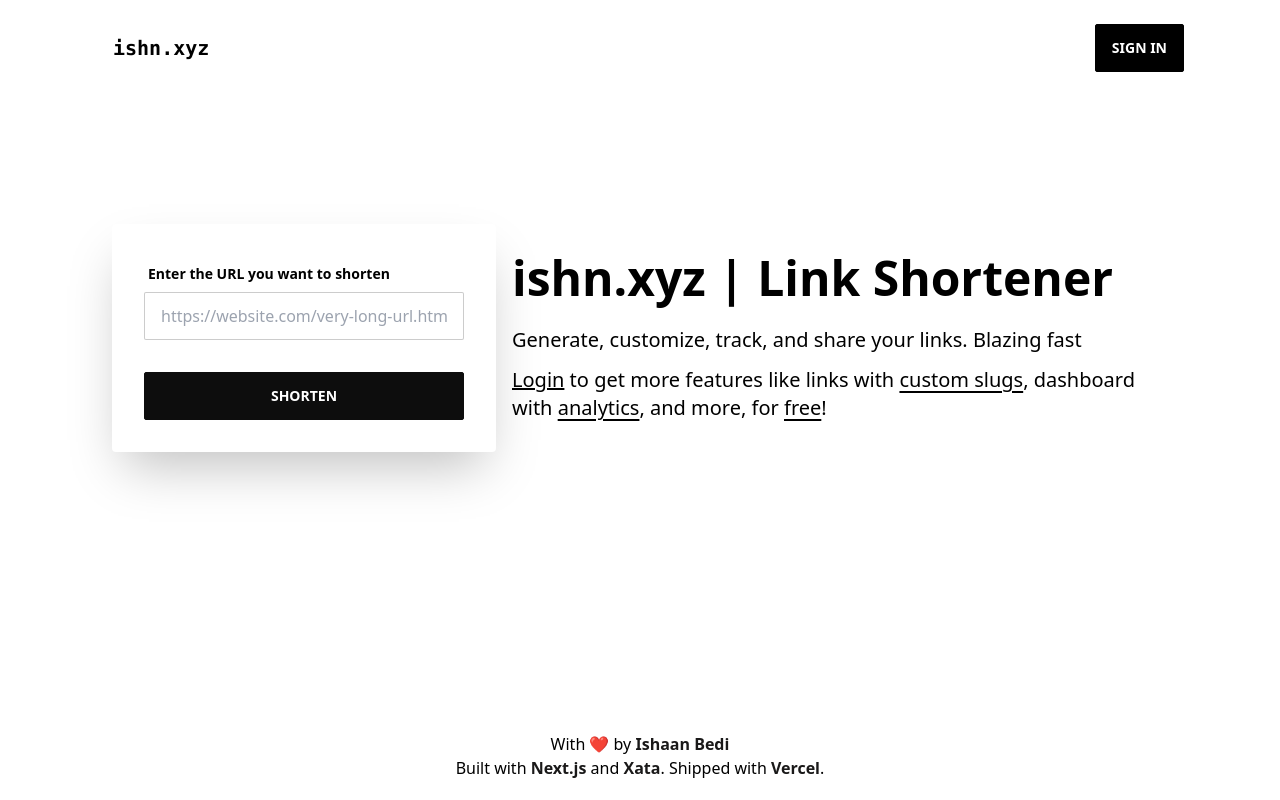
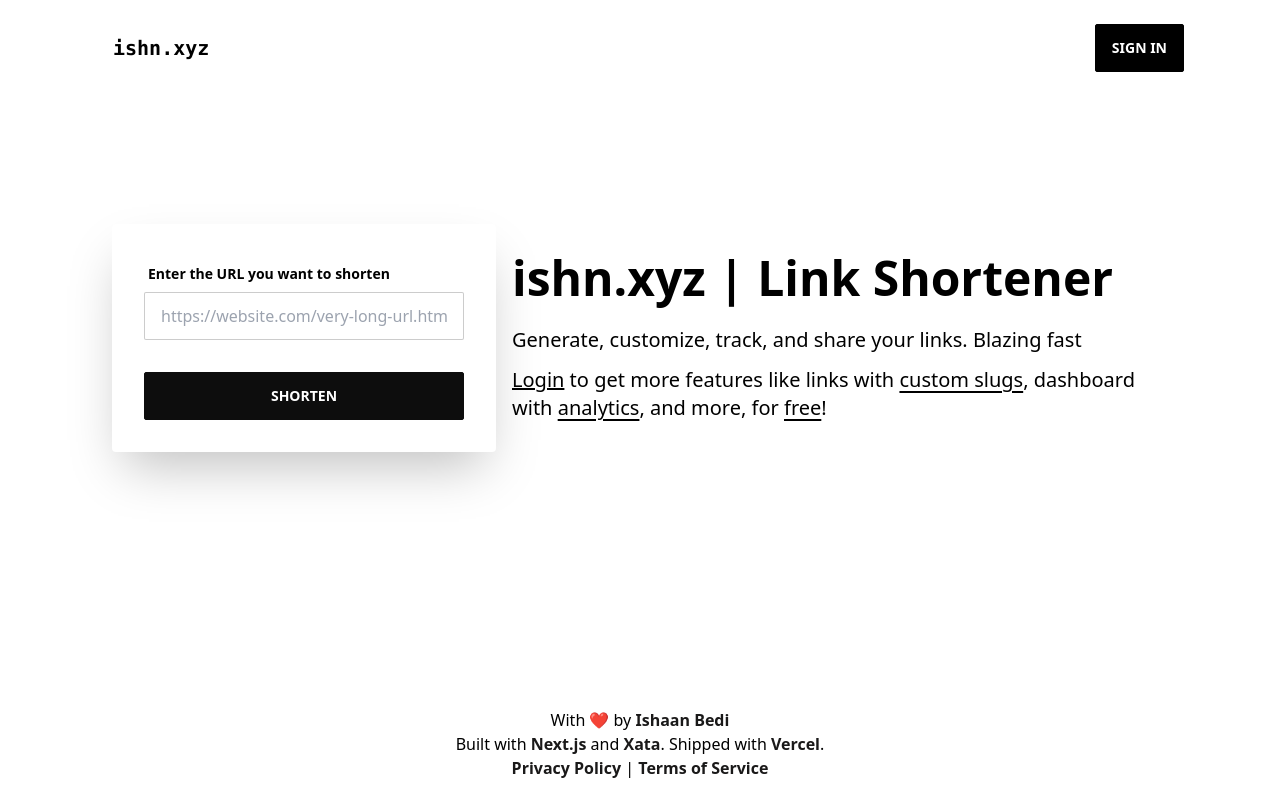
Before and after one commit to ishaanbedi/ishn.xyz, a Next.js app: page / in a window 1280 px wide. Built offline with nearby package versions, Linux system fonts and the light colour scheme; no server answers.

Commit message:
Update Links to Policies

```diff
--- a/components/Footer.js
+++ b/components/Footer.js
@@ -42,6 +42,23 @@ const Footer = () => {
             </Link>
             .
           </p>
+          <p>
+            <Link
+              className="text-secondary font-bold hover:underline underline-offset-2"
+              href="/policies/privacy-policy.html"
+              target={"_blank"}
+            >
+              Privacy Policy
+            </Link>
+            &nbsp;|&nbsp;
+            <Link
+              className="text-secondary font-bold hover:underline underline-offset-2"
+              href="/policies/tnc.html"
+              target={"_blank"}
+            >
+              Terms of Service
+            </Link>
+          </p>
         </center>
       </footer>
     </div>
```
